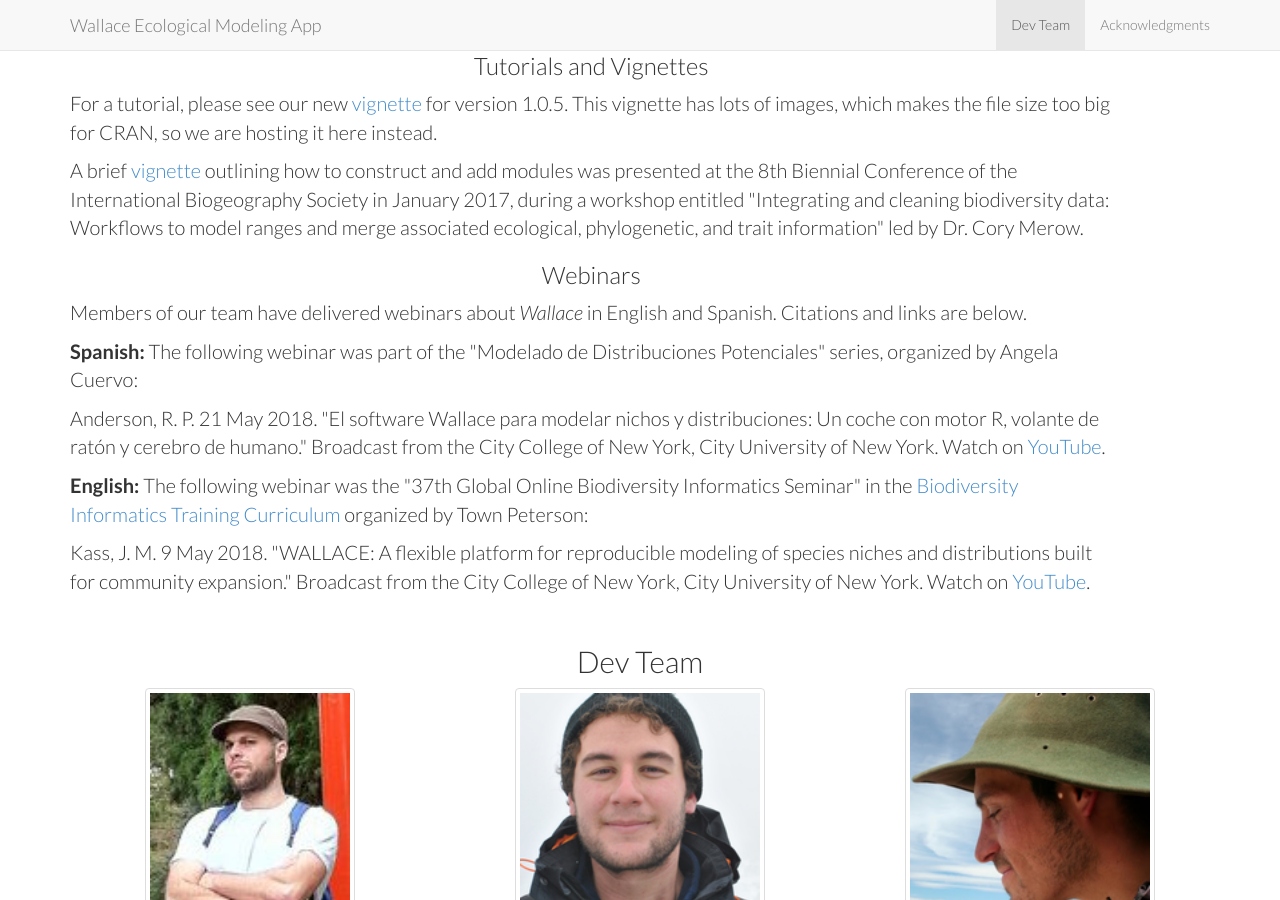
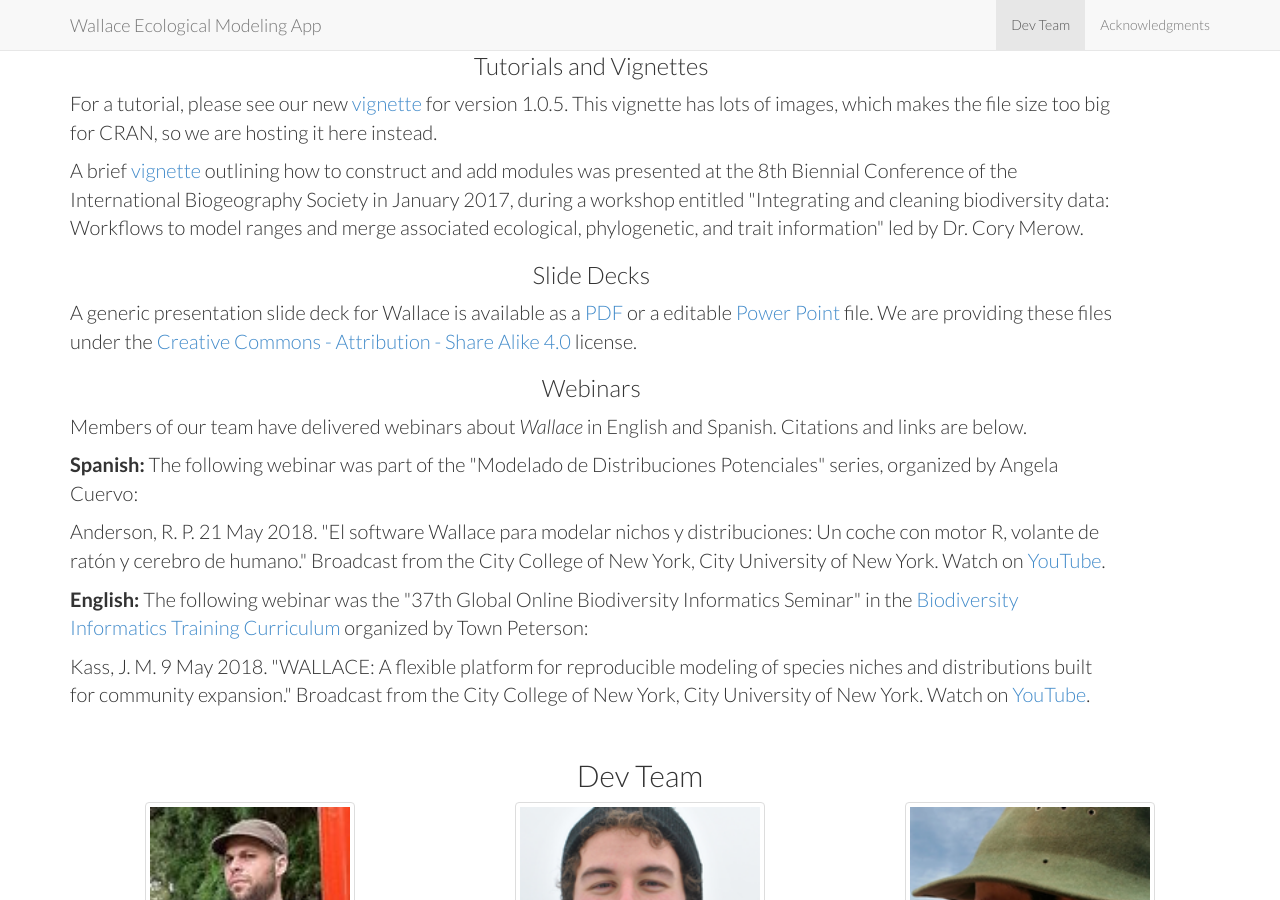
Before and after one commit to wallaceEcoMod/wallaceecomod.github.io, a Jekyll site: the page built from index.html, in a window 1280 px wide and 900 px high, scrolled down 1460 px. Built offline with Jekyll 4.4.1, drawn with Linux system fonts in a browser that asks for light colours.

Commit message:
Added generic slide decks for wallace

```diff
--- a/_includes/about.html
+++ b/_includes/about.html
@@ -46,6 +46,13 @@
 	during a workshop entitled "Integrating and cleaning biodiversity data: Workflows to model ranges and merge
 	associated ecological, phylogenetic, and trait information" led by Dr. Cory Merow.</p>
 
+      <h3>Slide Decks</h3>
+      <p style="font-size:20px" align="left">
+	A generic presentation slide deck for Wallace is available as a <a href="presentations/Wallace_v1_CC_BY_SY_10Dec2018.pdf" target="_blank">PDF</a>
+	or a editable <a href="presentations/Wallace_v1_CC_BY_SY_10Dec2018.pptx" target="_blank">Power Point</a> file.
+	We are providing these files under the <a href="https://creativecommons.org/licenses/by-sa/4.0/legalcode" target="_blank">Creative Commons - Attribution - Share Alike 4.0</a>
+	license.</p>
+
       <h3>Webinars</h3>
       <p style="font-size:20px" align="left">
 	Members of our team have delivered webinars about <i>Wallace</i> in English and Spanish. Citations and links are below.</p>
```
Also changed, not shown: 2 other files.
